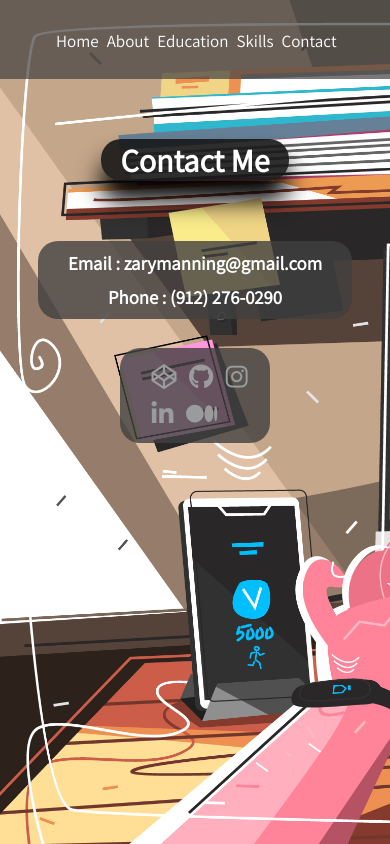
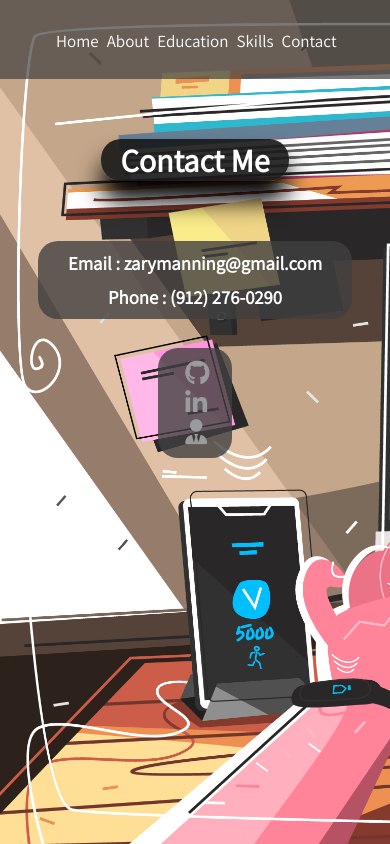
Before and after one commit to zm00622/cartoon-theme, a React (Create React App) app: page /contact in a window 390 px wide. Built offline with nearby package versions, Linux system fonts and the light colour scheme.

Commit message:
Styling Updates
This commit changes the icons in the social class as well as the education content containers.

```diff
--- a/src/App.css
+++ b/src/App.css
@@ -1,3 +1,4 @@
+
 @import url('https://fonts.googleapis.com/css?family=Raleway:300,400,500,700&display=swap');
 
 * {
@@ -315,6 +316,7 @@
   /* Social Icons */
   .col-social {
     padding-left: 25px;
+    padding-right: 25px;
     margin-left: 0px;
     background: rgba(66, 64, 64, 0.7);
     margin-left: 15px;
@@ -326,7 +328,8 @@
   .col-social i {
     font-size: 40px;
     color: #9a9b9c;
-    padding: 5%;
+    display: flex;
+    padding: 10%;
     /* Center and wrap Icons */
     /* display: flex;
     margin: auto;
@@ -418,6 +421,7 @@
   /* Social Icons */
   .col-social {
     padding-left: 25px;
+    padding-right: 25px;
     margin-left: 0px;
     background: rgba(66, 64, 64, 0.8);
     margin-top: 5%;
@@ -428,6 +432,8 @@
   .col-social i {
     font-size: 25px;
     color: #9a9b9c;
+    display: flex;
+    padding: 10%;
   }
 
   .col-social i:hover {
@@ -517,6 +523,7 @@
   /* Social Icons */
   .col-social {
     padding-left: 25px;
+    padding-right: 25px;
     margin-left: 0px;
     background: rgba(66, 64, 64, 0.8);
     margin-left: 15px;
@@ -528,7 +535,9 @@
   .col-social i {
     font-size: 25px;
     color: #9a9b9c;
-    padding: 5%;
+    display: flex;
+    padding: 10%;
+    /* padding: 5%; */
     /* Center and wrap Icons */
     /* display: flex;
     margin: auto;
@@ -631,6 +640,7 @@
   /* Social Icons */
   .col-social {
     padding-left: 25px;
+    padding-right: 25px;
     margin-left: 0px;
     background: rgba(66, 64, 64, 0.8);
     margin-top: 5%;
@@ -641,7 +651,9 @@
   .col-social i {
     font-size: 25px;
     color: #9a9b9c;
-    padding: 5%;
+    display: flex;
+    padding: 10%;
+    /* padding: 5%; */
     /* Center and wrap Icons */
     /* display: flex;
     margin: auto;
@@ -682,18 +694,17 @@
   box-shadow: 0px 20px 25px black;
 }
 
-/* .skills {
-  margin: 60px 10px 30px 10px;
-} */
 
 .widecard {
   padding-left: 20px;
   padding-right: 20px;
+  padding-top: 10px;
+  padding-bottom: 10px;
   border-radius: 20px;
   background: rgba(24, 24, 24, 0.90);
   border:0px solid #9a9b9c;
   display: flex;
-  margin:30px 0px 30px 0px;
+  margin:20px 0px 20px 0px;
   box-shadow: 0px 20px 25px black;
 }
 
--- a/src/components/Social.js
+++ b/src/components/Social.js
@@ -4,11 +4,9 @@
     render() {
         return (
             <div class="col-social">
-            <a href="https://codepen.io/RiseOverLimits" target="_blank"><i class="fab fa-codepen"></i></a>
-            <a href="https://github.com/zm00622" target="_blank"><i class="fab fa-github"></i></a>
-            <a href="https://www.instagram.com/zarymanning/" target="_blank"><i class="fab fa-instagram"></i></a>
+             <a href="https://github.com/zm00622" target="_blank"><i class="fab fa-github"></i></a>
             <a href="https://www.linkedin.com/in/zary-manning-4b8953198/" target="_blank"><i class="fab fa-linkedin-in"></i></a>
-            <a href="https://medium.com/@zarymanning" target="_blank"><i class="fab fa-medium-m"></i></a>
+            <a href="https://www.zarymanning.com" target="_blank"><i class="fas fa-user-tie"></i></a>
             </div>
             )
         }
```
Also changed, not shown: 8 other files (tests, documents, lock files or other folders).
